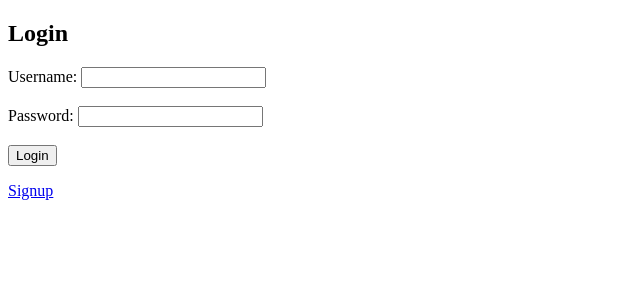
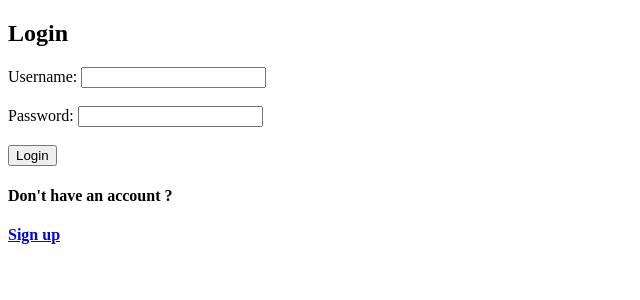
Before and after one commit to baynaira/instaclone, a Django app: page / in a window 1280 px wide. Shown: the top 300 px of the page, without its empty margins (0-640 px from the left). Run offline with Django 5.2, Linux system fonts and the light colour scheme.

Commit message:
second commit

```diff
--- a/users/templates/users/login.html
+++ b/users/templates/users/login.html
@@ -15,6 +15,6 @@
         <input type="password" id="password" name="password"><br><br>
         <button type="submit">Login</button>
     </form>
-    <p><a href="{% url 'signup' %}">Signup</a></p>
+    <p><h4>Don't have an account ? </h4><a href="{% url 'signup' %}"><h4> Sign up</h4></a></p>
 </body>
 </html>
```
Also changed, not shown: db.sqlite3.
